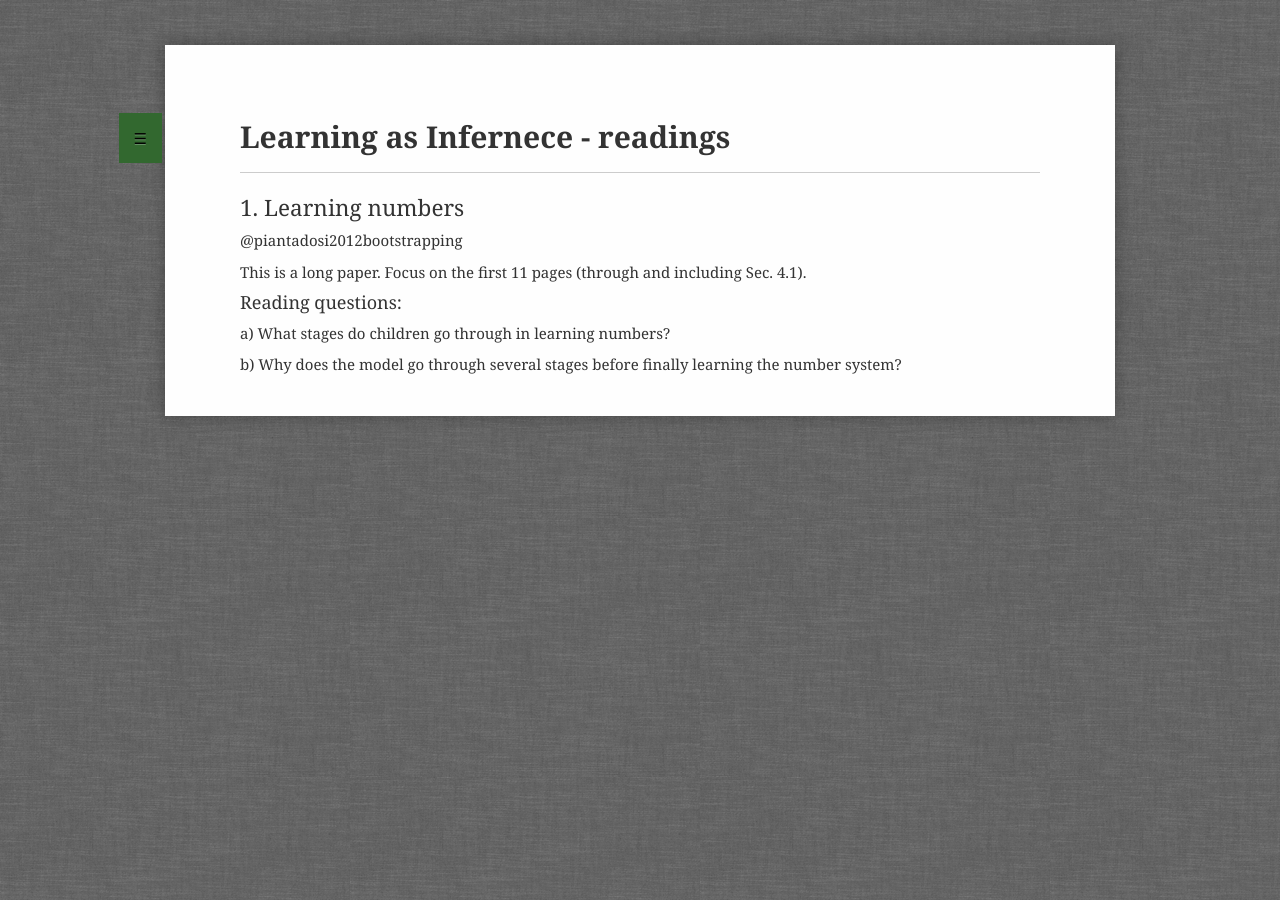
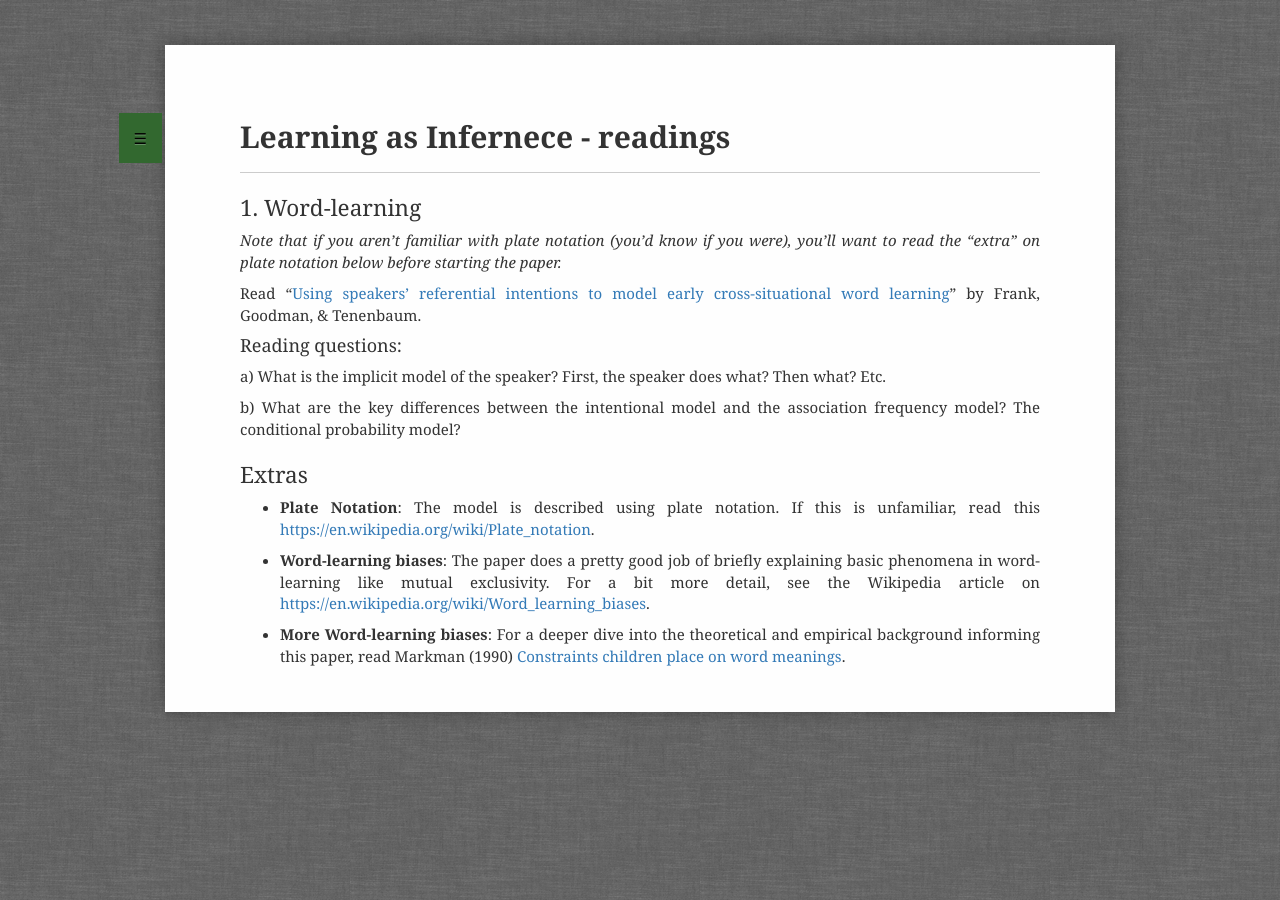
Before and after one commit to probmods/probmods2, a Jekyll site: the page built from readings/learning-as-conditional-inference.md, in a window 1280 px wide. Built offline with Jekyll 4.4.1, drawn with Linux system fonts in a browser that asks for light colours; a script that is not in the unit is left out.

Commit message:
The readings for learning as conditional inference was actually for LoT. Updated and incorporated a new reading for learning as conditional inference.

```diff
--- a/readings/learning-as-conditional-inference.md
+++ b/readings/learning-as-conditional-inference.md
@@ -3,16 +3,23 @@
 title: Learning as Infernece - readings
 ---
 
-## 1. Learning numbers
+## 1. Word-learning
 
-@piantadosi2012bootstrapping
+*Note that if you aren't familiar with plate notation (you'd know if you were), you'll want to read the "extra" on plate notation below before starting the paper.*
 
-This is a long paper. Focus on the first 11 pages (through and including Sec. 4.1).
+Read "[Using speakers' referential intentions to model early cross-situational word learning](https://journals.sagepub.com/doi/pdf/10.1111/j.1467-9280.2009.02335.x?casa_token=d6XWPJFydQsAAAAA:jT9BMvSjSZtFbvQRhrBr_pAUdkMsb_lkHHpZyHJad1om08ddsksv7qR8snr1ySEOjUfUuRZDsEKo)" by Frank, Goodman, & Tenenbaum.
+
 
 #### Reading questions:
 
-a) What stages do children go through in learning numbers?
+a) What is the implicit model of the speaker? First, the speaker does what? Then what? Etc.
 
-b) Why does the model go through several stages before finally learning the number system?
+b) What are the key differences between the intentional model and the association frequency model? The conditional probability model?
 
-<!-- Is there anything shorter we can use?-->
+## Extras
+
+* **Plate Notation**: The model is described using plate notation. If this is unfamiliar, read this [https://en.wikipedia.org/wiki/Plate_notation](description from Wikipedia).
+
+* **Word-learning biases**: The paper does a pretty good job of briefly explaining basic phenomena in word-learning like mutual exclusivity. For a bit more detail, see the Wikipedia article on [https://en.wikipedia.org/wiki/Word_learning_biases](Word learning biases).
+
+* **More Word-learning biases**: For a deeper dive into the theoretical and empirical background informing this paper, read Markman (1990) [Constraints children place on word meanings](https://onlinelibrary.wiley.com/doi/pdf/10.1207/s15516709cog1401_4).
```
Also changed, not shown: readings/lot-learning.md (added, +18 -0 lines).
